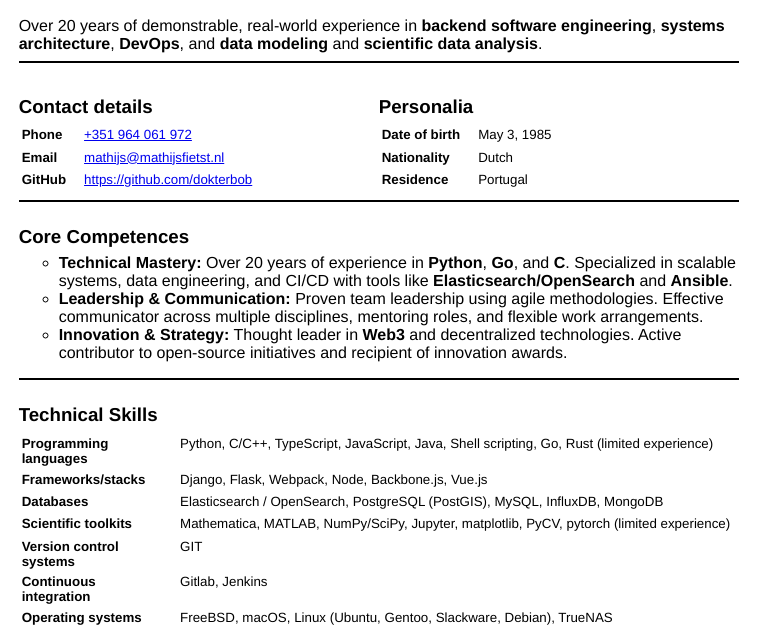
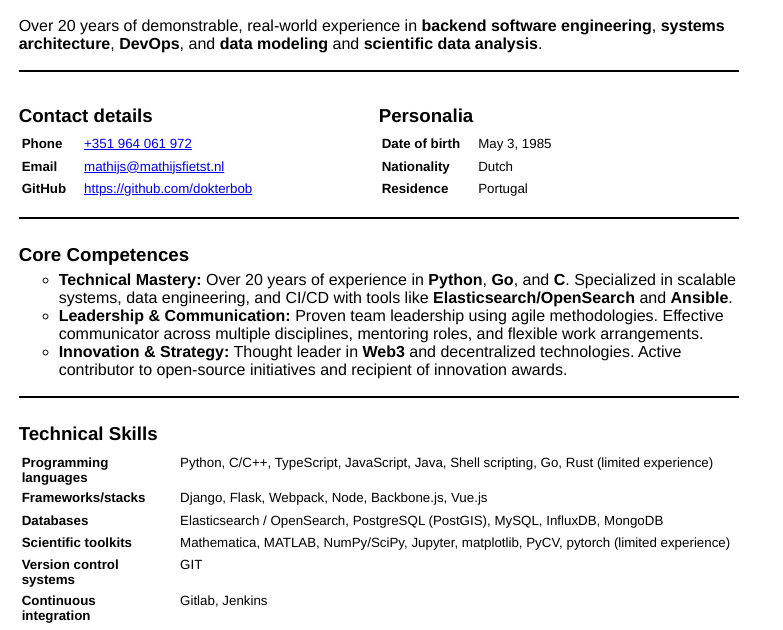
Before and after one commit to dokterbob/cv, a plain HTML site: page index.html in a window 1280 px wide. Shown: the part 124-754 px from the top of the page, without its empty margins (0-783 px from the left). Drawn offline with Linux system fonts and the light colour scheme.

Commit message:
Tweak them HR.

```diff
--- a/index.html
+++ b/index.html
@@ -59,7 +59,8 @@ ul {
   clear: both;
 }
 hr {
-    border: 0.1pt solid black
+    border: 0.1pt solid black;
+    margin-top: 2ex;
 }
 </style>
 </head>
```
